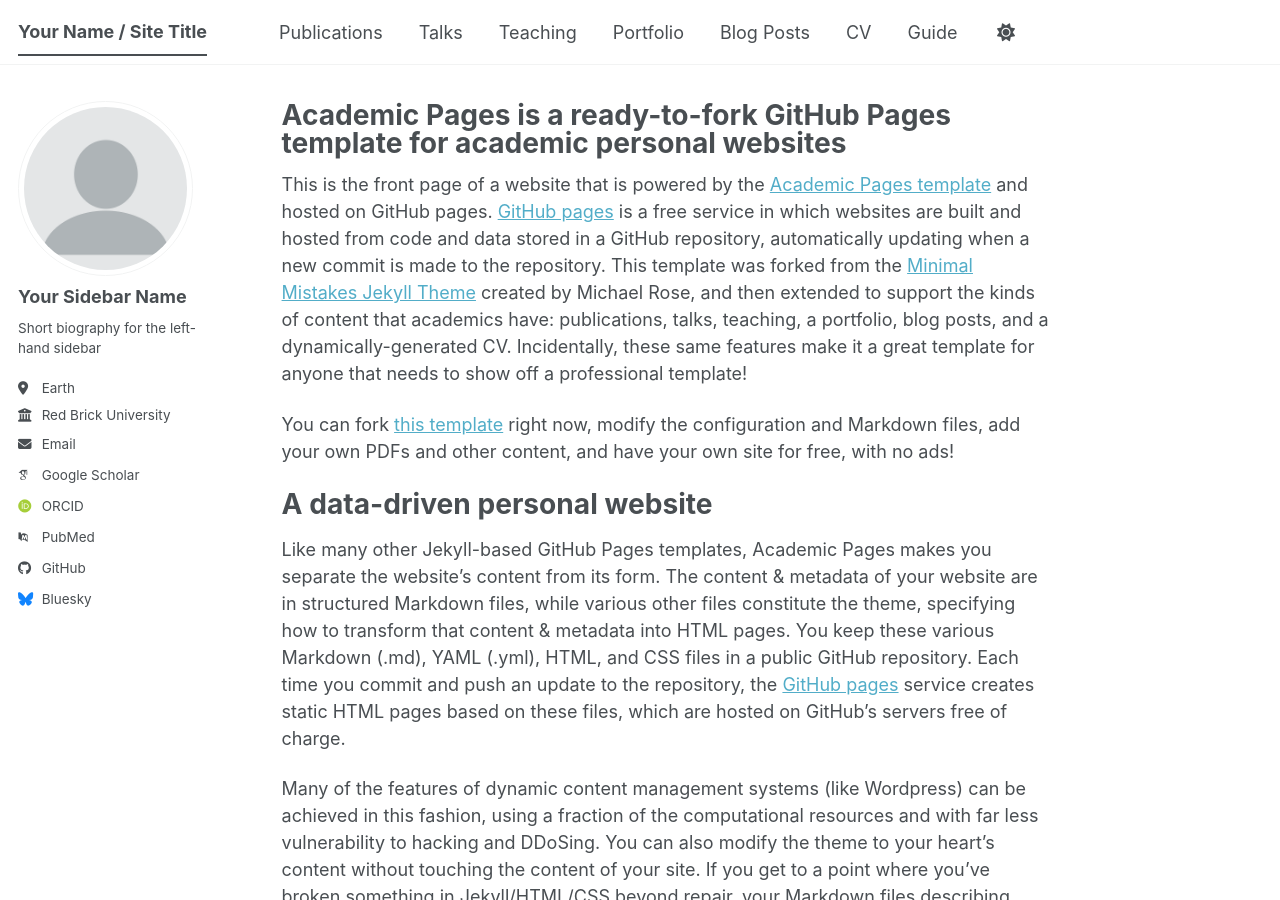
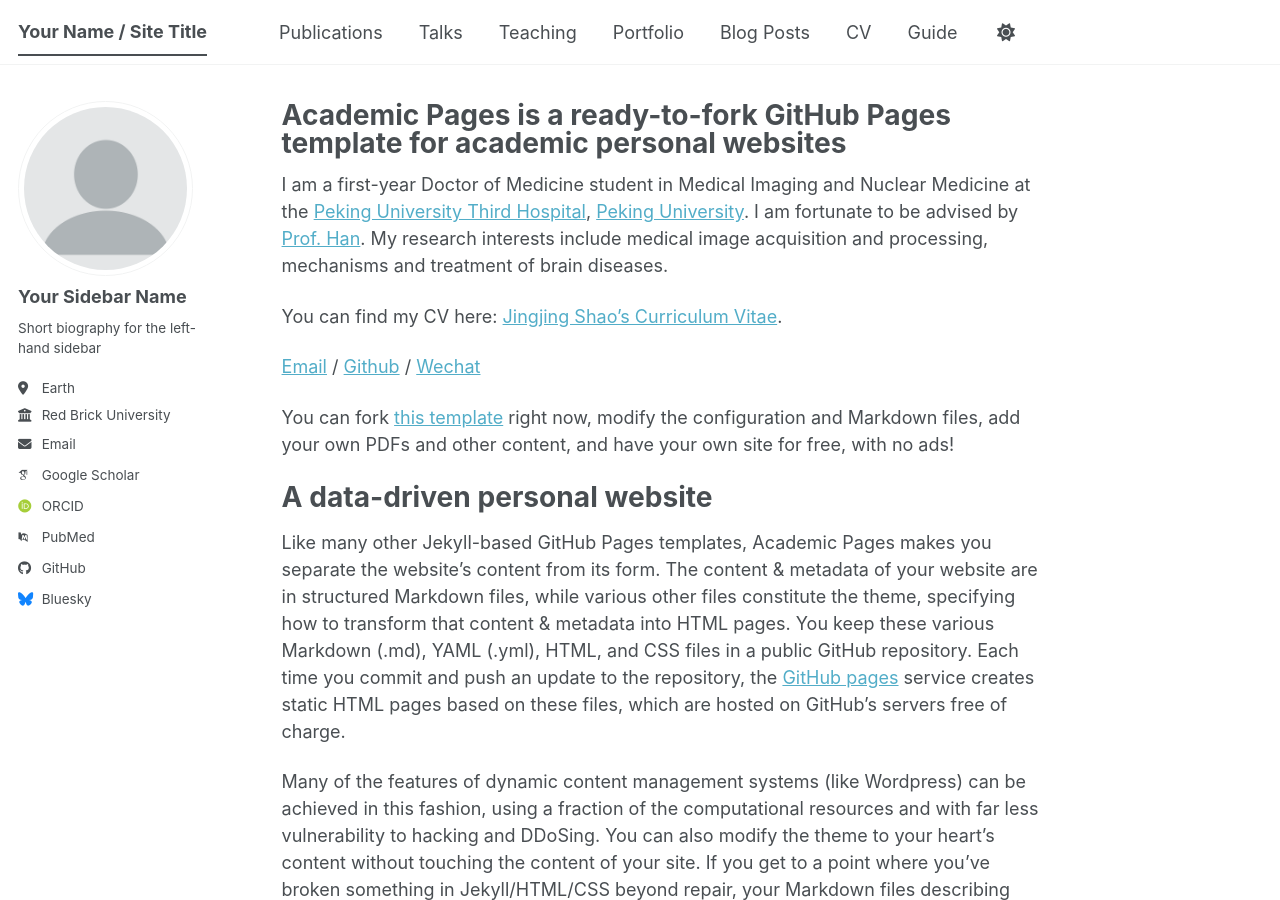
Before and after one commit to shaojingjing1027/shaojingjing1027.github.io, a Jekyll site: the page built from _pages/about.md, in a window 1280 px wide and 900 px high. Built offline with Jekyll 4.4.1, drawn with Linux system fonts in a browser that asks for light colours; some web fonts are replaced; a script bundle is joined from its source files by our own code; library files that are not in the unit come from our copies.

Commit message:
Update about.md

```diff
--- a/_pages/about.md
+++ b/_pages/about.md
@@ -7,7 +7,11 @@
   - /about.html
 ---
 
-This is the front page of a website that is powered by the [Academic Pages template](https://github.com/academicpages/academicpages.github.io) and hosted on GitHub pages. [GitHub pages](https://pages.github.com) is a free service in which websites are built and hosted from code and data stored in a GitHub repository, automatically updating when a new commit is made to the repository. This template was forked from the [Minimal Mistakes Jekyll Theme](https://mmistakes.github.io/minimal-mistakes/) created by Michael Rose, and then extended to support the kinds of content that academics have: publications, talks, teaching, a portfolio, blog posts, and a dynamically-generated CV. Incidentally, these same features make it a great template for anyone that needs to show off a professional template!
+I am a first-year Doctor of Medicine student in Medical Imaging and Nuclear Medicine at the [Peking University Third Hospital](https://www.puh3.net.cn/), [Peking University](https://www.pku.edu.cn/). I am fortunate to be advised by [Prof. Han](). My research interests include medical image acquisition and processing, mechanisms and treatment of brain diseases.
+
+You can find my CV here: [Jingjing Shao's Curriculum Vitae](../assets/Curriculum_Vitae.pdf).
+
+[Email](mailto:2511110480@stu.pku.edu.cn) /  [Github](https://github.com/shaojingjing1027) / [Wechat](../images/wechat.jpg)
 
  You can fork [this template](https://github.com/academicpages/academicpages.github.io) right now, modify the configuration and Markdown files, add your own PDFs and other content, and have your own site for free, with no ads!
 
```
